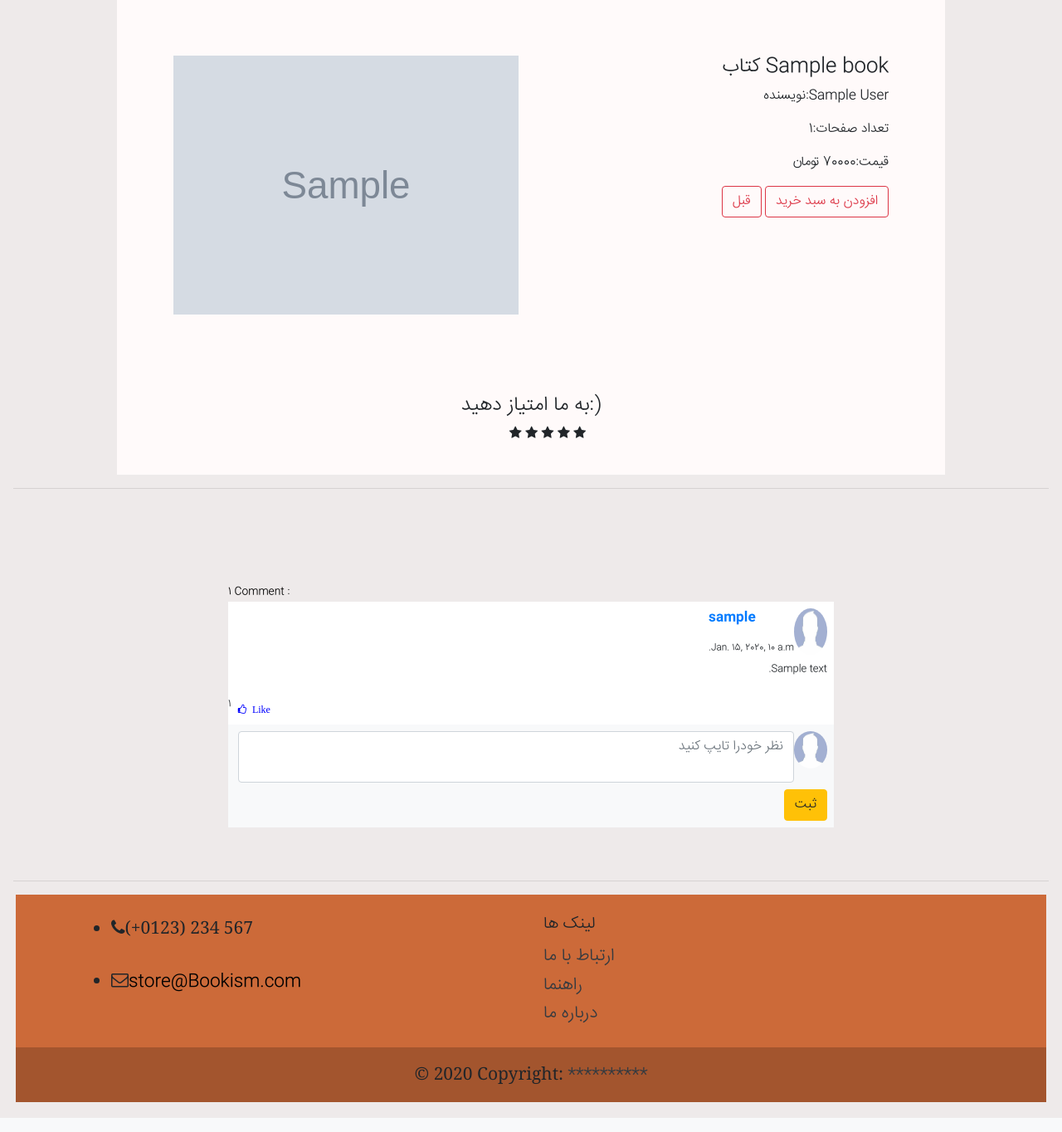
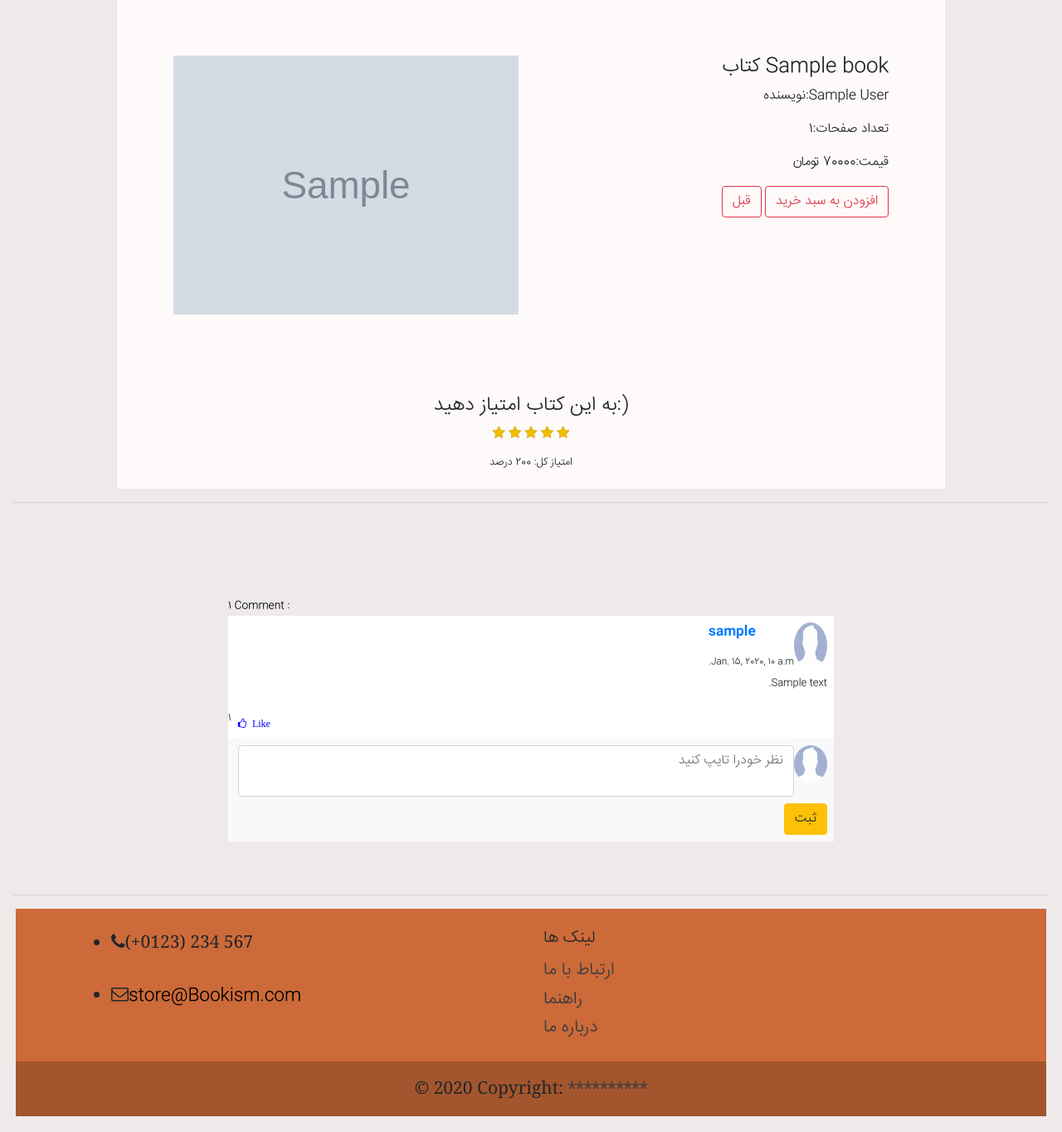
Before and after one commit to hamidrezarostampour/ProjectUniversity, a Django app: a page that uses templates/gallery/book_detail.html in a window 1280 px wide. Shown: the part 350-1714 px from the top of the page at 83% size. Run offline with Django 3.2, Linux system fonts and the light colour scheme; tables that the repository leaves empty hold one stand-in row (values such as "Sample post"); grey boxes marked "Sample" are stand-in pictures; some libraries are stand-ins or nearby versions.

Commit message:
star rating ajax

```diff
--- a/assets/css/style.css
+++ b/assets/css/style.css
@@ -1,11 +1,11 @@
-@font-face{font-family:IRANSans;font-style:normal;font-weight:bold;src:url('fonts/eot/IRANSansWeb(FaNum)_Bold.eot');src:url('fonts/eot/IRANSansWeb(FaNum)_Bold.eot?#iefix') format('embedded-opentype'),
-  url('fonts/woff2/IRANSansWeb(FaNum)_Bold.woff2') format('woff2'),
-  url('fonts/woff/IRANSansWeb(FaNum)_Bold.woff') format('woff'),
-  url('fonts/ttf/IRANSansWeb(FaNum)_Bold.ttf') format('truetype');}
- @font-face{font-family:IRANSans;font-style:normal;font-weight:300;src:url('/fonts/eot/IRANSansWeb(FaNum)_Light.eot');src:url('/fonts/eot/IRANSansWeb(FaNum)_Light.eot?#iefix') format('embedded-opentype'),
-  url('fonts/woff2/IRANSansWeb(FaNum)_Light.woff2') format('woff2'),
-  url('fonts/woff/IRANSansWeb(FaNum)_Light.woff') format('woff'),
-  url('fonts/ttf/IRANSansWeb(FaNum)_Light.ttf') format('truetype');}
+@font-face{font-family:IRANSans;font-style:normal;font-weight:bold;src:url('../fonts/eot/IRANSansWeb(FaNum)_Bold.eot');src:url('../fonts/eot/IRANSansWeb(FaNum)_Bold.eot?#iefix') format('embedded-opentype'),
+  url('../fonts/woff2/IRANSansWeb(FaNum)_Bold.woff2') format('woff2'),
+  url('../fonts/woff/IRANSansWeb(FaNum)_Bold.woff') format('woff'),
+  url('../fonts/ttf/IRANSansWeb(FaNum)_Bold.ttf') format('truetype');}
+ @font-face{font-family:IRANSans;font-style:normal;font-weight:300;src:url('../fonts/eot/IRANSansWeb(FaNum)_Light.eot');src:url('../fonts/eot/IRANSansWeb(FaNum)_Light.eot?#iefix') format('embedded-opentype'),
+  url('../fonts/woff2/IRANSansWeb(FaNum)_Light.woff2') format('woff2'),
+  url('../fonts/woff/IRANSansWeb(FaNum)_Light.woff') format('woff'),
+  url('../fonts/ttf/IRANSansWeb(FaNum)_Light.ttf') format('truetype');}
   body,html,h1,h2,h3,h4,h5,h6,header,.heading-font,.alt-font,.nav > li > a{font-family:IRANSans!important}
   body,html,h1,h2,h3,h4,h5,h6,a,.heading-font,.alt-font,.nav > li > a {
       font-family:IRANSans!important
@@ -183,3 +183,35 @@ footer{
 .textarea {
   resize: none
 }
+
+.score {
+  display: block;
+  font-size: 16px;
+  position: relative;
+  overflow: hidden;
+}
+.score-wrap {
+  display: inline-block;
+  position: relative;
+  height: 19px;
+  text-align: left;
+}
+
+.score .stars-active {
+  color: #EEBD01;
+  position: relative;
+  z-index: 10;
+  left: 0;
+  display: inline-block;
+  overflow: hidden;
+  white-space: nowrap;
+}
+
+.score .stars-inactive {
+  color: grey;
+  position: absolute;
+  top: 0;
+  left: 0;
+  -webkit-text-stroke: initial;
+  /* overflow: hidden; */
+}
--- a/gallery/admin.py
+++ b/gallery/admin.py
@@ -1,8 +1,9 @@
 from django.contrib import admin
-from .models import Book, Comment, Category
+from .models import Book, Comment, Category, Star
 
 # Register your models here.
 
 admin.site.register(Book)
 admin.site.register(Comment)
 admin.site.register(Category)
+admin.site.register(Star)
--- a/gallery/models.py
+++ b/gallery/models.py
@@ -1,6 +1,8 @@
 from django.db import models
 from account.models import User
 from uuslug import uuslug as slugify
+from django.core.validators import MaxValueValidator, MinValueValidator
+
 # Create your models here.
 
 
@@ -22,10 +24,20 @@ class Book(models.Model):
     # user = models.ForeignKey(User, on_delete=models.CASCADE) #, verbose_name='کاربر')
     created = models.DateTimeField(auto_now_add=True)
     author = models.TextField()
-    stars = models.ManyToManyField(User, blank=True, related_name='stars')
+    # stars = models.ManyToManyField(User, blank=True, related_name='stars')
     number_of_pages = models.IntegerField()
 
     category = models.ManyToManyField(Category)
+
+    def get_avg_stars_percent(self):
+        book_stars = Star.objects.filter(book=self)
+        book_stars_scores = [bs.score for bs in book_stars]
+        if len(book_stars) == 0:
+            avg = 0
+        else:
+            avg = sum(book_stars_scores) / len(book_stars)
+        return int((avg/5)*100)
+
 
     def save(self, *args, **kwargs):
         self.slug = slugify(self.title, instance=self)
@@ -48,3 +60,16 @@ class Comment(models.Model):
 
     class Meta:
         ordering = ['-created_date']
+
+
+class Star(models.Model):
+    score = models.IntegerField(default=0,
+        validators=[
+            MaxValueValidator(5),
+            MinValueValidator(0),
+        ]
+    )
+    user = models.ForeignKey(User, on_delete=models.CASCADE)
+    book = models.ForeignKey(Book, on_delete=models.CASCADE, related_name='stars')
+    def __str__(self):
+        return '{} - {} - {}'.format(self.score, self.book.title, self.user.username)
--- a/gallery/urls.py
+++ b/gallery/urls.py
@@ -5,7 +5,7 @@ from account import views as account_view
 app_name = 'gallery'
 
 urlpatterns = [
-    #path('', gallery_view.BookList.as_view(), name='books'),
+    path('books', gallery_view.BookList.as_view(), name='books'),
     path('', gallery_view.index, name='index'),
 
     path('login', account_view.Login.as_view(), name='login'),
@@ -14,6 +14,7 @@ urlpatterns = [
 
     path('api/<int:pk>/like_or_dislike', gallery_view.like_or_dislike, name='like_or_dislike'),
     path('api/<int:pk>/comment', gallery_view.comment, name='comment'),
+    path('api/<int:pk>/star/<int:score>', gallery_view.star, name='star'),
 
     # path('home', account_view.PostList.as_view(), name='home'),
     # path('create', account_view.PostCreate.as_view(), name='create'),
--- a/gallery/views.py
+++ b/gallery/views.py
@@ -2,7 +2,7 @@ from django.views.generic import ListView, DetailView
 from django.shortcuts import get_object_or_404, redirect
 from django.http import JsonResponse
 
-from .models import Book, Comment
+from .models import Book, Comment, Star
 
 from django.shortcuts import render
 
@@ -61,7 +61,7 @@ def comment(request, pk):
     user = request.user
     book = get_object_or_404(Book, pk=pk)
 
-    print(request)
+    # print(request)
 
 
     if user.is_anonymous:
@@ -95,3 +95,54 @@ def comment(request, pk):
         'user': user.username,
         'book_comments': all_comments
     })
+
+
+def star(request, pk, score):
+
+    # print(request.resolver_match)
+    user = request.user
+    book = get_object_or_404(Book, pk=pk)
+
+    book_stars = Star.objects.filter(book=book)
+    book_stars_users = [bs.user for bs in book_stars]
+    book_stars_scores = [bs.score for bs in book_stars]
+
+    if len(book_stars) == 0:
+        avg = 0
+    else:
+        avg = sum(book_stars_scores) / len(book_stars)
+    avg = int((avg/5) * 100)
+
+    if user.is_anonymous:
+        return JsonResponse({
+            'avg': avg,
+            'status': 'not_login',
+        })
+    if score not in [0, 1, 2, 3, 4, 5]:
+        return JsonResponse({
+            'avg': avg,
+            'status': 'bad_content',
+        })
+
+    user_in_stars = True
+    if user in book_stars_users:
+        user_index = book_stars_users.index(user)
+        book_stars_scores[user_index] = score
+        Star.objects.filter(user=user, book=book).update(score=score)
+    else:
+        Star.objects.create(
+            user=user,
+            book=book,
+            score=score
+        )
+        book_stars_users.append(user)
+        book_stars_scores.append(score)
+
+    avg = sum(book_stars_scores) / len(book_stars_users)
+    avg = int((avg/5) * 100)
+    return JsonResponse({
+        'status': user.is_authenticated,
+        'avg': avg,
+        'user_in_stars': user_in_stars,
+        'user_score': score
+    })
--- a/templates/gallery/book_detail.html
+++ b/templates/gallery/book_detail.html
@@ -4,6 +4,39 @@
 {% block headstyle %}
 
 <script>
+
+function star_fun(url, star, id){
+  $.ajax({
+    url: url,
+    success: function (s) {
+      if (s.status == true) {
+        $('#star_rating').attr('style', 'width:'+s.avg+'%;')
+
+        var starInfo = $('#star_info');
+        starInfo.empty();
+        starInfo.text('امتیاز کل: '+ s.avg + ' درصد')
+        $('<br />')
+          .appendTo(starInfo);
+        $('<small />')
+          .text('نظر شما: ' + s.user_score)
+          .appendTo(starInfo);
+      }
+      else if (s.status == 'not_login') {
+        //show_alert_message("you must login first.", 'danger')
+      }
+      else if(s.status == 'bad_content'){
+        //show_alert_message('not valid comment', 'danger')
+      }
+      else {
+        console.log('e2')
+      }
+    },
+    error: function (error) {
+      console.log('e1');
+    }
+  });
+}
+
 
 function like_dislike_btn(url, id){
   console.log(url, id);
@@ -99,15 +132,26 @@ background:rgb(255, 250, 250);text-align:right;">
 
       <div class="text-center">
 
-        <h4>به ما امتیاز دهید:)</h4>
-
-        <ul class="rating">
-          <li class="fa fa-star"></li>
-          <li class="fa fa-star"></li>
-          <li class="fa fa-star"></li>
-          <li class="fa fa-star"></li>
-          <li class="fa fa-star disable"></li>
-        </ul>
+        <h4>به این کتاب امتیاز دهید:)</h4>
+        <span class="score">
+          <div class="score-wrap">
+            <span class="rating stars-active" id="star_rating" style="width:{{ book.get_avg_stars_percent }}%;">
+              <i class="fa fa-star" id="star1" onclick="star_fun('{% url 'gallery:star' book.pk 1 %}', 1, {{book.pk}})" style="cursor: pointer;" aria-hidden="true"></i>
+              <i class="fa fa-star" id="star" onclick="star_fun('{% url 'gallery:star' book.pk 2 %}', 2, {{book.pk}})" style="cursor: pointer;" aria-hidden="true"></i>
+              <i class="fa fa-star" id="star" onclick="star_fun('{% url 'gallery:star' book.pk 3 %}', 3, {{book.pk}})" style="cursor: pointer;" aria-hidden="true"></i>
+              <i class="fa fa-star" id="star" onclick="star_fun('{% url 'gallery:star' book.pk 4 %}', 4, {{book.pk}})" style="cursor: pointer;" aria-hidden="true"></i>
+              <i class="fa fa-star" id="star" onclick="star_fun('{% url 'gallery:star' book.pk 5 %}', 5, {{book.pk}})" style="cursor: pointer;" aria-hidden="true"></i>
+            </span>
+            <span class="stars-inactive">
+              <i class="fa fa-star-o" id="star" onclick="star_fun('{% url 'gallery:star' book.pk 1 %}', 1, {{book.pk}})" style="cursor: pointer;" aria-hidden="true"></i>
+              <i class="fa fa-star-o" id="star" onclick="star_fun('{% url 'gallery:star' book.pk 2 %}', 2, {{book.pk}})" style="cursor: pointer;" aria-hidden="true"></i>
+              <i class="fa fa-star-o" id="star" onclick="star_fun('{% url 'gallery:star' book.pk 3 %}', 3, {{book.pk}})" style="cursor: pointer;" aria-hidden="true"></i>
+              <i class="fa fa-star-o" id="star" onclick="star_fun('{% url 'gallery:star' book.pk 4 %}', 4, {{book.pk}})" style="cursor: pointer;" aria-hidden="true"></i>
+              <i class="fa fa-star-o" id="star" onclick="star_fun('{% url 'gallery:star' book.pk 5 %}', 5, {{book.pk}})" style="cursor: pointer;" aria-hidden="true"></i>
+            </span>
+          </div>
+        </span>
+        <small id="star_info"> امتیاز کل: {{ book.get_avg_stars_percent }} درصد</small>
 
 
     </th>
@@ -309,7 +353,6 @@ $(document).on('submit', '#book-form',function(e){
 
 
 
-          var base_url = '{% url "gallery:books" %}';
           var like_url = '/api/'+ c.pk +'/like_or_dislike';
           var div2diva = $('<a />')
             .addClass('like-dislike-btn')
```
Also changed, not shown: gallery/migrations/0002_auto_20210204_2005.py (added).
